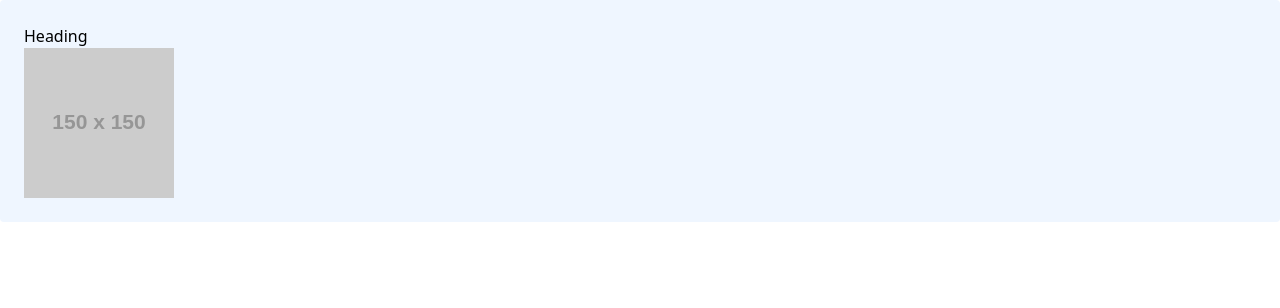
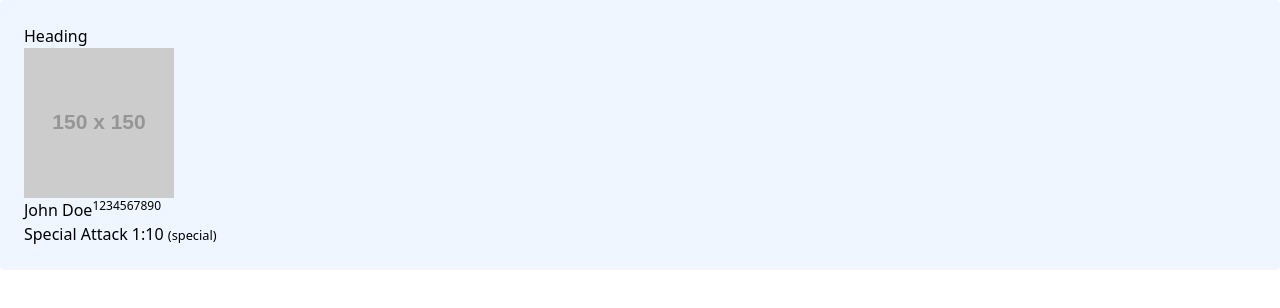
Before and after one commit to knj-labo/learn_suspense, a React (Vite) app: page / in a window 1280 px wide. Shown: the top 308 px of the page. Built offline with nearby package versions, Linux system fonts and the light colour scheme.

Commit message:
:art: create componet

```diff
--- a/src/App.tsx
+++ b/src/App.tsx
@@ -15,12 +15,39 @@ const mockData = {
   fetchedAt: false,
 };
 
+const Detail = ({ pokemon }: any) => {
+  return (
+    <>
+      <section>
+        <h2>
+          {pokemon.name}
+          <sup>{pokemon.number}</sup>
+        </h2>
+      </section>
+      <section>
+        <ul>
+          {pokemon.attacks.special.map((attack:any) => (
+            <li key={attack.name}>
+              <label>{attack.name}</label>:
+              <span>
+                {attack.damage} <small>({attack.type})</small>
+              </span>
+            </li>
+          ))}
+        </ul>
+      </section>
+      <small>{pokemon.fetchedAt}</small>
+    </>
+  );
+};
+
 const PokemonInfo = () => {
   return (
     <div>
       <div className={"flex justify-between"}>
         <img src={"https://via.placeholder.com/150"} alt={mockData.name} />
       </div>
+      <Detail pokemon={mockData} />
     </div>
   );
 };
```
